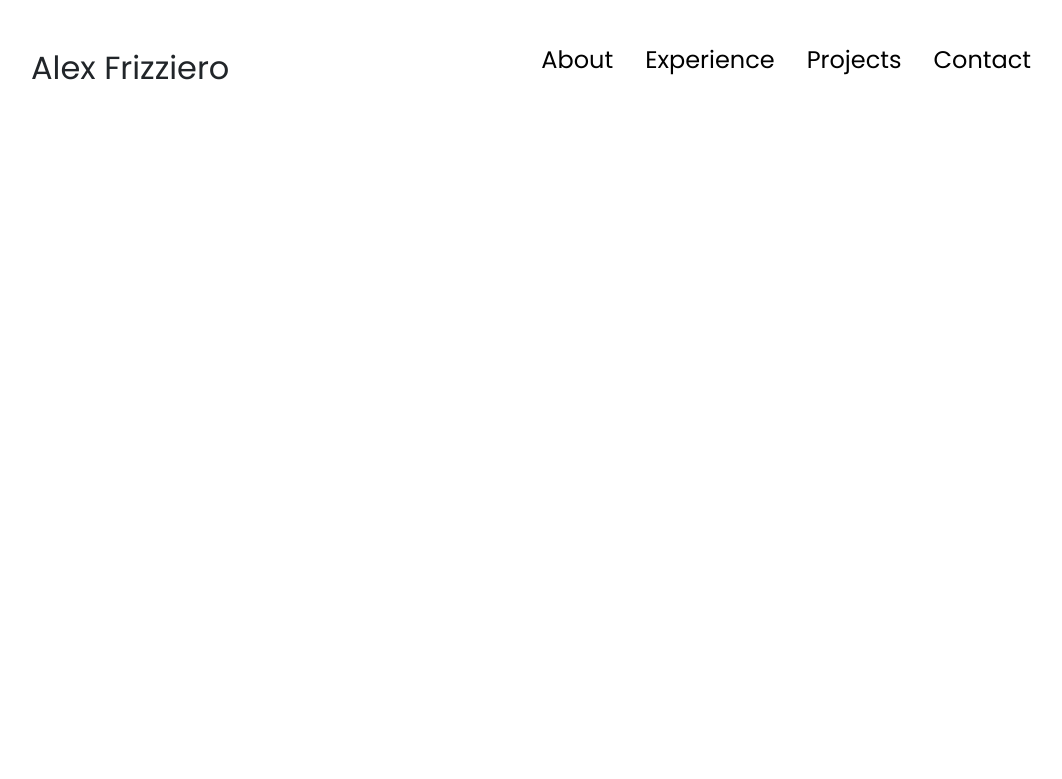
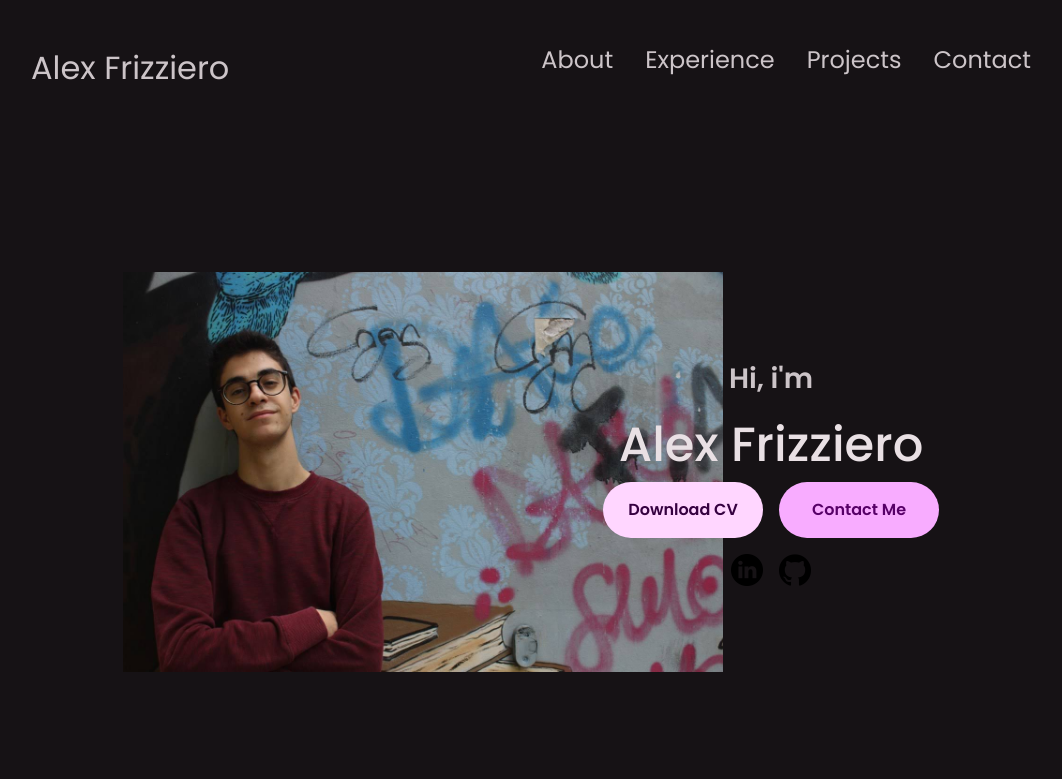
Before and after one commit to AlexFrizz/Portfolio, a plain HTML site: page index.html in a window 1280 px wide. Shown: the whole page, without its empty margins (109-1171 px from the left). Drawn offline with nearby package versions, Linux system fonts and the light colour scheme.

Commit message:
profile info

```diff
--- a/index.html
+++ b/index.html
@@ -54,6 +54,28 @@
     </div>
   </div>
   </nav>
+  <section id="profile">
+    <div class="section__pic-container">
+      <img src="./assets/profile-pic.JPG" alt="Alex Frizziero profile pic">
+    </div>
+    <div class="section__text">
+      <p class="section__text__p1">Hi, i'm</p>
+      <h1 class="title">Alex Frizziero</h1>
+      <!-- <p class="section__text__p2"></p> -->
+      <div class="btn-container">
+        <button class="btn btn-color-2" onclick="window.open('./assets/CV-AlexFrizziero-Foto.pdf')">
+          Download CV
+        </button>
+        <button class="btn btn-color-1" onclick="location.href='./#contact'">
+          Contact Me
+        </button>
+      </div>
+      <div id="socials-container">
+        <img src="./assets/linkedin.png" alt="My Linkedin profile" class="icon" onclick="location.href='https://www.linkedin.com/in/alex-frizz-6a46a7264/'">
+        <img src="./assets/github.png" alt="My Github profile" class="icon" onclick="location.href='https://github.com/AlexFrizz'">
+      </div>
+    </div>
+  </section>
 
 
 
--- a/style.css
+++ b/style.css
@@ -1,6 +1,53 @@
 /* GENERAL */
 
 @import url('https://fonts.googleapis.com/css2?family=Poppins:wght@300;400;500;600&display=swap');
+
+:root {
+  --color-primary: #f8acff;
+  --color-on-primary: #570067;
+  --color-primary-container: #780e8c;
+  --color-on-primary-container: #ffd6ff;
+  --color-primary-fixed: #ffd6ff;
+  --color-on-primary-fixed: #350040;
+  --color-primary-fixed-dim: #f8acff;
+  --color-on-primary-fixed-dim: #780e8c;
+
+  --color-secondary: #d7bfd5;
+  --color-on-secondary: #3b2b3c;
+  --color-secondary-container: #534153;
+  --color-on-secondary-container: #f4dbf1;
+  --color-secondary-fixed: #f4dbf1;
+  --color-on-secondary-fixed: #251726;
+  --color-secondary-fixed-dim: #d7bfd5;
+  --color-on-secondary-fixed-dim: #534153;
+
+  --color-tertiary: #f6b8ae;
+  --color-on-tertiary: #4c2520;
+  --color-tertiary-container: #673b34;
+  --color-on-tertiary-container: #ffdad4;
+  --color-tertiary-fixed: #ffdad4;
+  --color-on-tertiary-fixed: #33110c;
+  --color-tertiary-fixed-dim: #f6b8ae;
+  --color-on-tertiary-fixed-dim: #673b34;
+
+  --color-background: #1e1a1e;
+  --color-on-background: #e9e0e4;
+  --color-outline: #998d96;
+  --color-outline-variant: #4d444c;
+  --color-surface-tint: #f8acff;
+  --color-surface: #161215;
+  --color-on-surface: #ccc4c8;
+  --color-surface-variant: #4d444c;
+  --color-on-surface-variant: #d0c3cc;
+
+  --color-surface-container: #221e22;
+  --color-surface-container-highest: #383337;
+  --color-surface-container-high: #2d292c;
+  --color-surface-container-lowest: #100d10;
+  --color-surface-container-low: #1e1a1e;
+  --color-surface-dim: #161215;
+  --color-surface-bright: #3c383b;
+}
 
 * {
   margin: 0;
@@ -8,6 +55,8 @@
 }
 
 body {
+  background-color: var(--color-surface);
+  color: var(--color-on-surface);
   font-family: 'Poppins', sans-serif;
 }
 
@@ -16,7 +65,7 @@ html {
 }
 
 p {
-  color: rgb(85, 85, 85);
+  color: var(--color-surface-bright);
 }
 
 /* TRANSITION */
@@ -44,15 +93,15 @@ nav {
 }
 
 a {
-  color: black;
+  color: var(--color-on-surface);
   text-decoration: none;
   text-decoration-color: white;
 }
 
 a:hover {
-  color: grey;
+  color: var(--color-surface-tint);
   /* text-decoration: underline; */
-  text-decoration-color: rgb(181, 181, 181);
+  text-decoration-color: var(--color-on-primary-fixed);
 }
 
 .nome {
@@ -86,7 +135,7 @@ a:hover {
 .hamburger-icon span {
   width: 100%;
   height: 2px;
-  background-color: black;
+  background-color: var(--color-on-surface);
   transition: all 0.3 ease-in-out;
 }
 
@@ -94,11 +143,11 @@ a:hover {
   position: absolute;
   top: 100%;
   right: 0;
-  background-color: white;
+  background-color: var(--color-surface);
   width: fit-content;
   max-height: 0;
   overflow: hidden;
-  transition: all;
+  transition: all 0.3 ease-in-out;
 }
 
 .menu-links a {
@@ -106,7 +155,144 @@ a:hover {
   padding: 10px;
   text-align: center;
   font-size: 1.5rem;
-  color: black;
+  color: var(--color-on-surface);
   text-decoration: none;
   transition: all 0.3 ease-in-out;
 }
+
+.menu-links li {
+  list-style: none;
+}
+
+.menu-links.open {
+  max-height: 300px;
+}
+
+.hamburger-icon.open span:first-child {
+  transform: rotate(45deg) translate(10px, 5px);
+}
+.hamburger-icon.open span:nth-child(2) {
+  opacity: 0;
+}
+.hamburger-icon.open span:last-child {
+  transform: rotate(-45deg) translate(10px, -5px);
+}
+
+.hamburger-icon span:first-child {
+  transform: none;
+}
+.hamburger-icon span:first-child {
+  opacity: 1;
+}
+.hamburger-icon span:first-child {
+  transform: none;
+}
+
+/* SECTIONS */
+
+section {
+  padding-top: 4vh;
+  height: 96vh;
+  margin: 0 10rem;
+  box-sizing: border-box;
+  min-height: fit-content;
+}
+
+.section-container {
+  display: flex;
+}
+
+/* PROFILE SECTION */
+
+#profile {
+  display: flex;
+  justify-content: center;
+  gap: 5rem;
+  height: 80vh;
+}
+
+.section__pic-container {
+  display: flex;
+  height: 400px;
+  width: 400px;
+  margin: auto 0;
+}
+
+.section__text {
+  align-self: center;
+  text-align: center;
+}
+
+.section__text p {
+  font-weight: 600;
+  color: var(--color-on-surface);
+}
+
+.section__text__p1 {
+  font-size: 1.75rem;
+  margin-bottom: 1rem;
+  color: var(--color-on-background);
+}
+
+.title {
+  font-size: 3rem;
+  text-align: center;
+  color: var(--color-on-background);
+}
+
+#socials-container {
+  display: flex;
+  justify-content: center;
+  margin-top: 1rem;
+  gap: 1rem;
+}
+
+/* ICONS */
+
+.icon {
+  cursor: pointer;
+  height: 2rem;
+}
+
+/* BUTTONS */
+
+.btn-container {
+  display: flex;
+  justify-content: center;
+  gap: 1rem;
+}
+
+.btn {
+  font-weight: 600;
+  transition: all 300ms ease;
+  padding: 1rem;
+  width: 10rem;
+  border-radius: 2rem;
+}
+
+.btn-color-1, .btn-color-2 {
+  border: var(--color-primary);
+}
+.btn-color-1:hover, .btn-color-2:hover {
+  cursor: pointer;
+}
+.btn-color-1, .btn-color-2:hover {
+  background: var(--color-primary);
+  color: var(--color-on-primary);
+}
+
+.btn-color-1:hover {
+  background: var(--color-secondary);
+  border: var(--color-primary);
+}
+.btn-color-2 {
+  background: var(--color-primary-fixed);
+  color: var(--color-on-primary-fixed);
+}
+.btn-color-2:hover {
+  border: var(--color-primary);
+}
+
+.btn-container {
+  gap: 1rem;
+}
```
Also changed, not shown: 2 other files.
